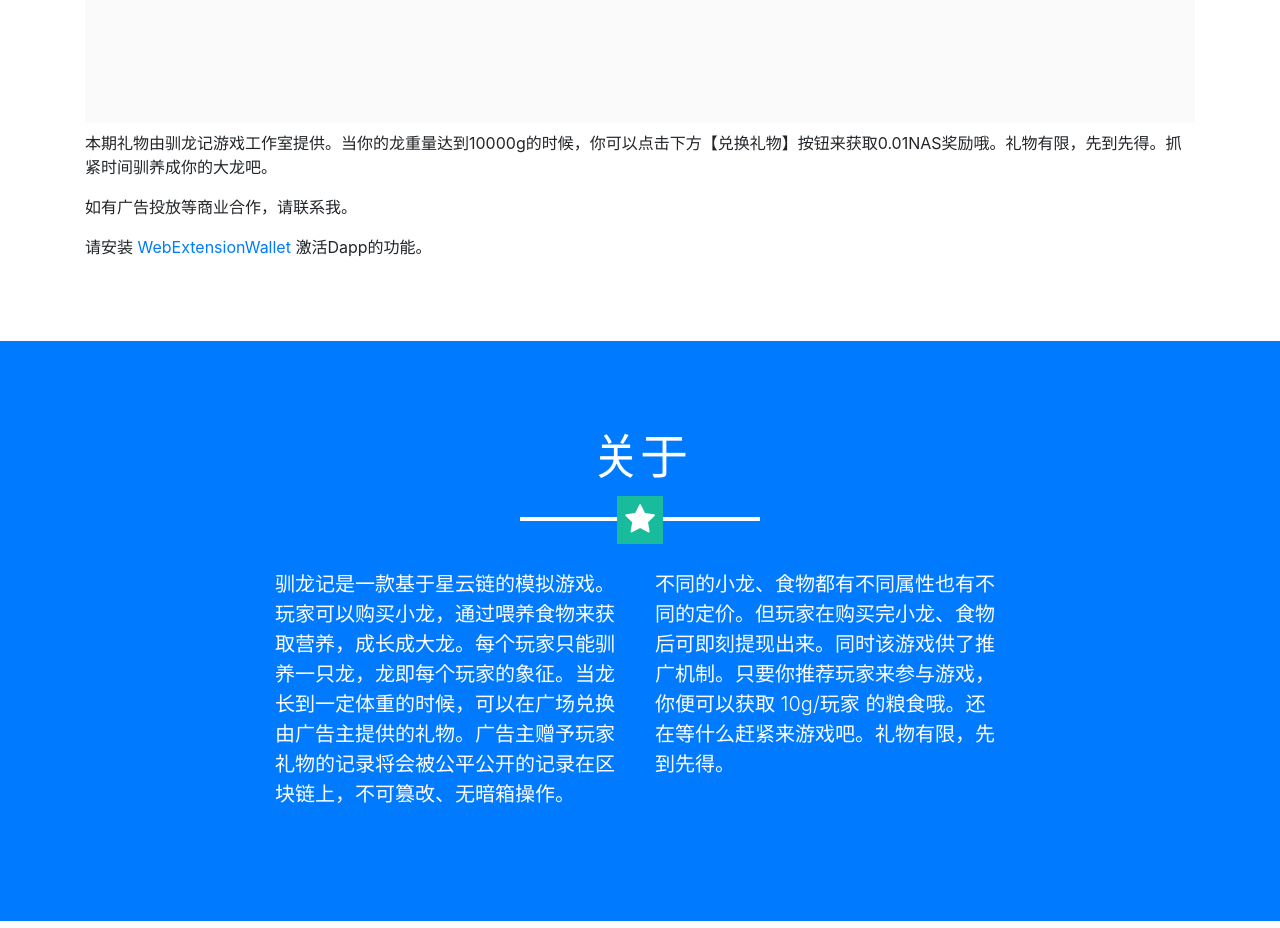
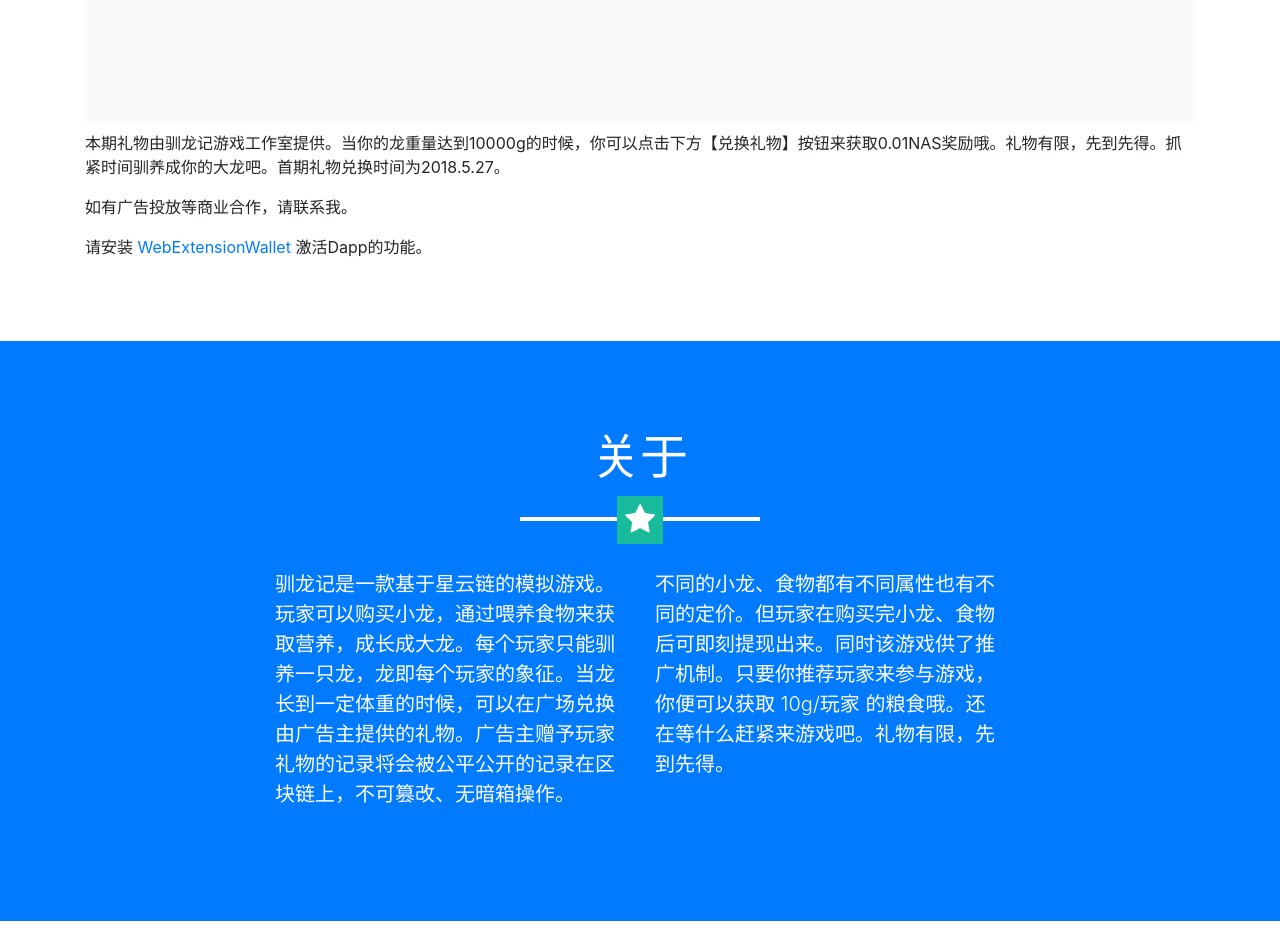
Before and after one commit to TrainDragon/traindragon.github.com, a website with bundled scripts: page index.html in a window 1280 px wide. Shown: the part 1240-2168 px from the top of the page. Built offline with nearby package versions, Linux system fonts and the light colour scheme.

Commit message:
feat
增加兑换时间说明

```diff
--- a/index.html
+++ b/index.html
@@ -82,7 +82,7 @@
       <img alt="140x140" src="img/iphoneX.png" width="100%" width="100%" />
       </br>
       <p>
-        本期礼物由驯龙记游戏工作室提供。当你的龙重量达到10000g的时候，你可以点击下方【兑换礼物】按钮来获取0.01NAS奖励哦。礼物有限，先到先得。抓紧时间驯养成你的大龙吧。
+        本期礼物由驯龙记游戏工作室提供。当你的龙重量达到10000g的时候，你可以点击下方【兑换礼物】按钮来获取0.01NAS奖励哦。礼物有限，先到先得。抓紧时间驯养成你的大龙吧。首期礼物兑换时间为2018.5.27。
       </p>
       <p>
          如有广告投放等商业合作，请联系我。
```
